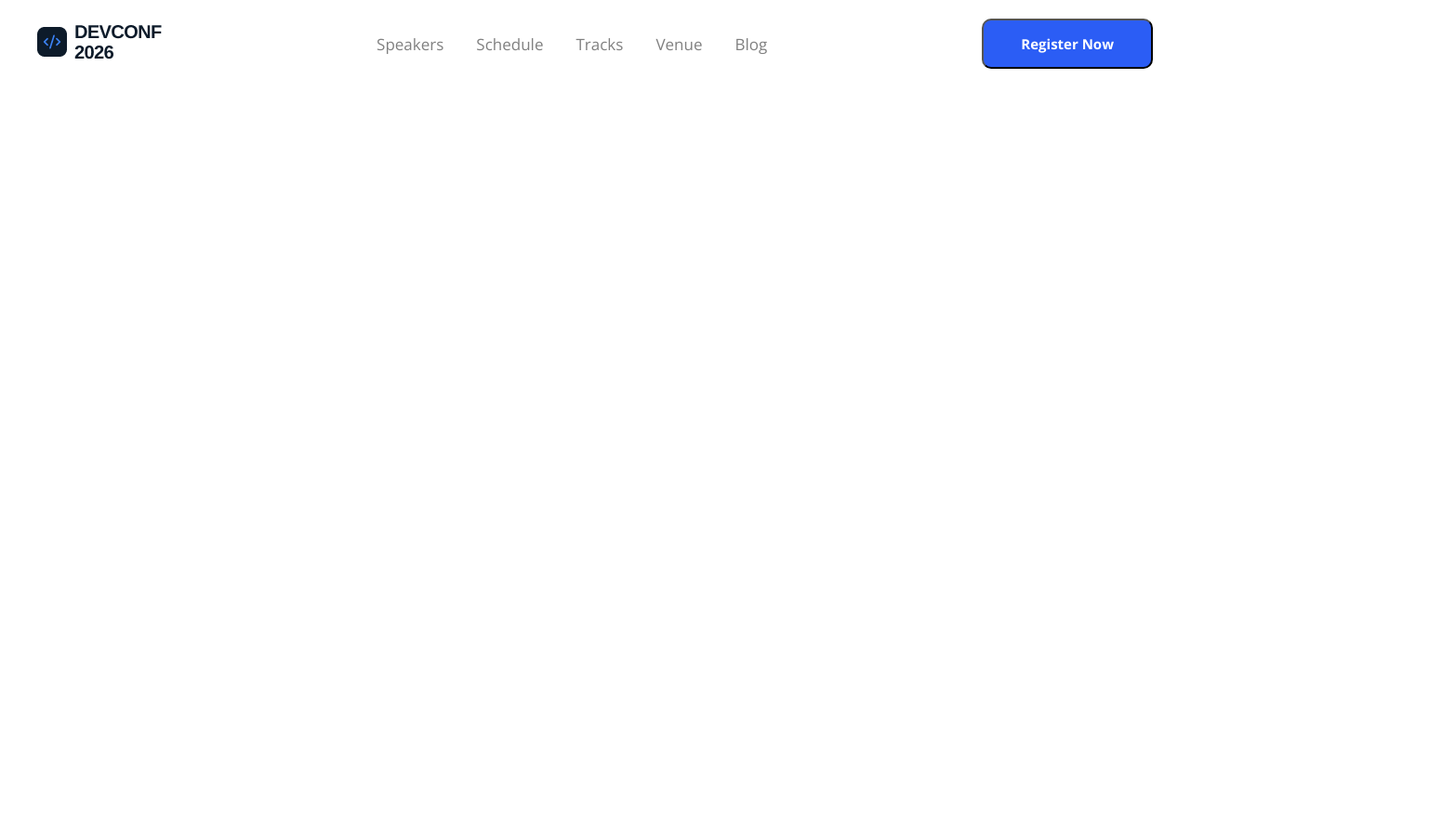
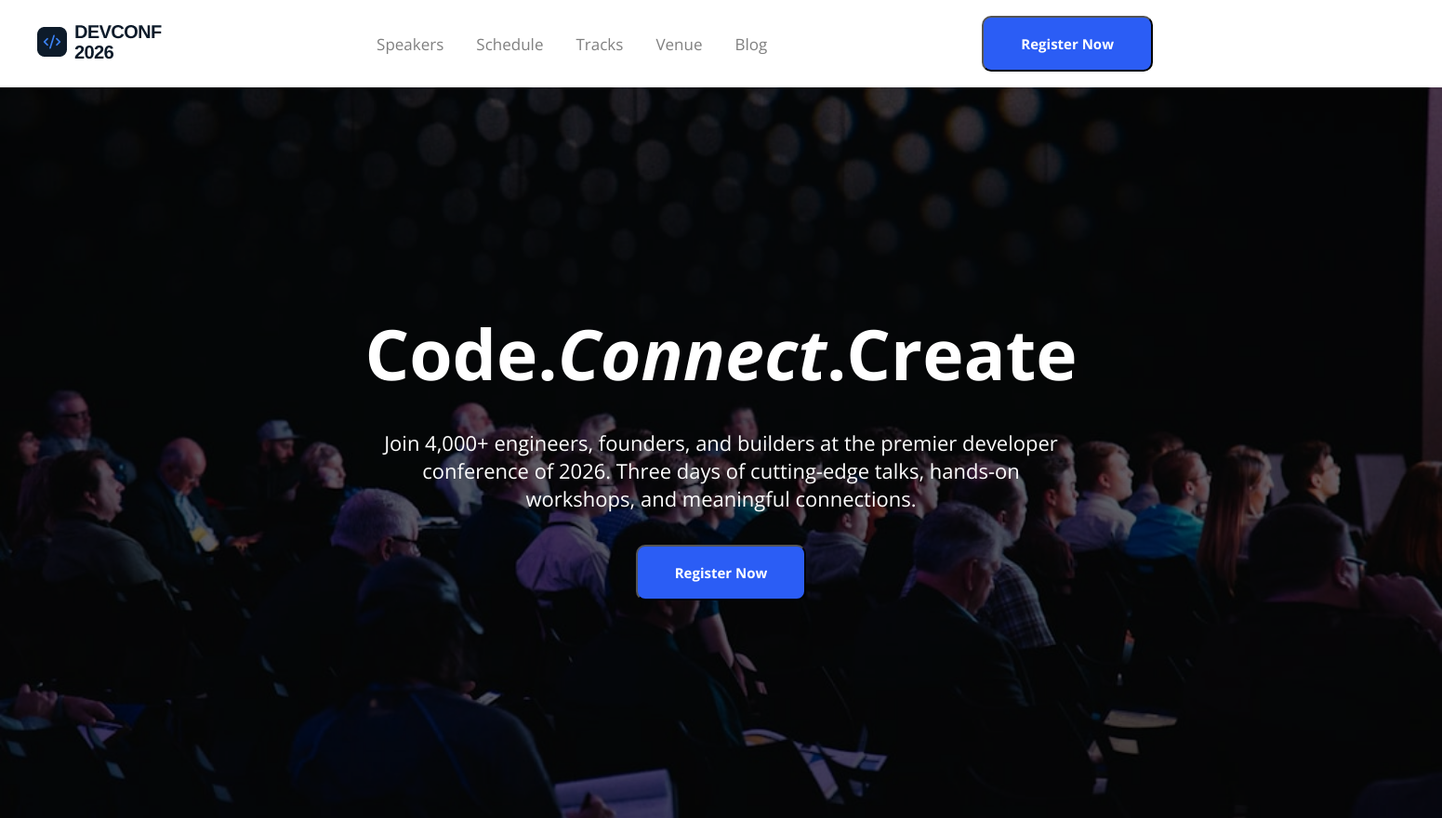
Before and after one commit to dibbomanph14-gif/B14-A01-P1, a plain HTML site: page index.html in a window 1280 px wide. Shown: the whole page at 93% size, 1551 px wide, since content can reach past the window. Before the commit the page ends 800 px from the top, so only its background shows below. Drawn offline with nearby package versions, Linux system fonts and the light colour scheme.

```diff
--- a/index.html
+++ b/index.html
@@ -14,6 +14,7 @@
 
 </head>
 <body>
+    <!-- nav bar start -->
     <header>
         <nav>
             <div>
@@ -41,6 +42,20 @@
 
         </nav>
     </header>
+    <!-- nav bar end -->
+
+    <!-- Hero section start  -->
+     <section class="hero container">
+        <div class="hero-content">
+            <h1>Code.<em>Connect</em>.Create</h1>
+            <p>Join 4,000+ engineers, founders, and builders at the premier developer conference of 2026. Three days of cutting-edge talks, hands-on workshops, and meaningful connections.</p>
+            <button class="common-btn">Register Now</button>
+        </div>
+
+     </section>
+     <!-- Hero section end  -->
+
+
 
 </body>
 </html>
--- a/style.css
+++ b/style.css
@@ -7,12 +7,15 @@
     text-decoration:none;
     background:#2b5df5;
     color:white;
-    padding:15px 40px;
+    padding:18px 40px;
     border-radius:10px;
     font-weight: bold;
     font-size: 15px;
     cursor: pointer;
 
+}
+.common-btn:hover{
+    background-color:#4338CA;
 }
 
 
@@ -43,3 +46,46 @@
     font-size:17px;
 
 }
+
+.hero{
+    background-image:url(./img/banner.jpg);
+    background-size: cover;
+    background-position: center;
+    background-repeat: no-repeat;
+    height: 786px;
+    width: 1551px;
+}
+
+.hero-content{
+    width: 100%;
+    height: 100%;
+    display: flex;
+    justify-content: center;
+    text-align: center;
+    background: rgba(0,0,0,.6);
+    flex-direction: column;
+    align-items: center;
+
+
+}
+.hero-content h1{
+    color: white;
+    font-size: 75px;
+    font-weight: 700;
+    margin-bottom: 30px;
+}
+.hero em{
+    font-style: italic;
+}
+
+
+.hero p{
+
+    color:white;
+
+    font-size:22px;
+
+    max-width:750px;
+
+    margin-bottom:35px;
+}
```
